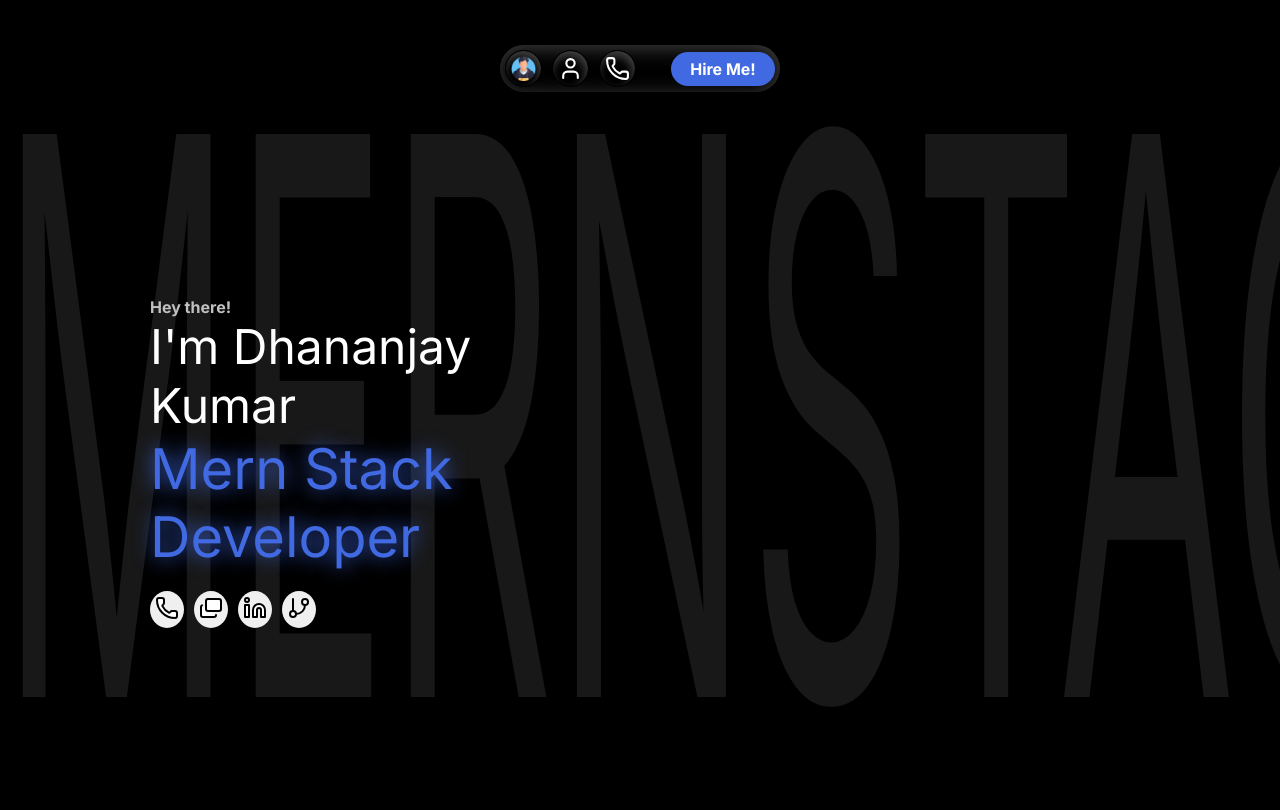
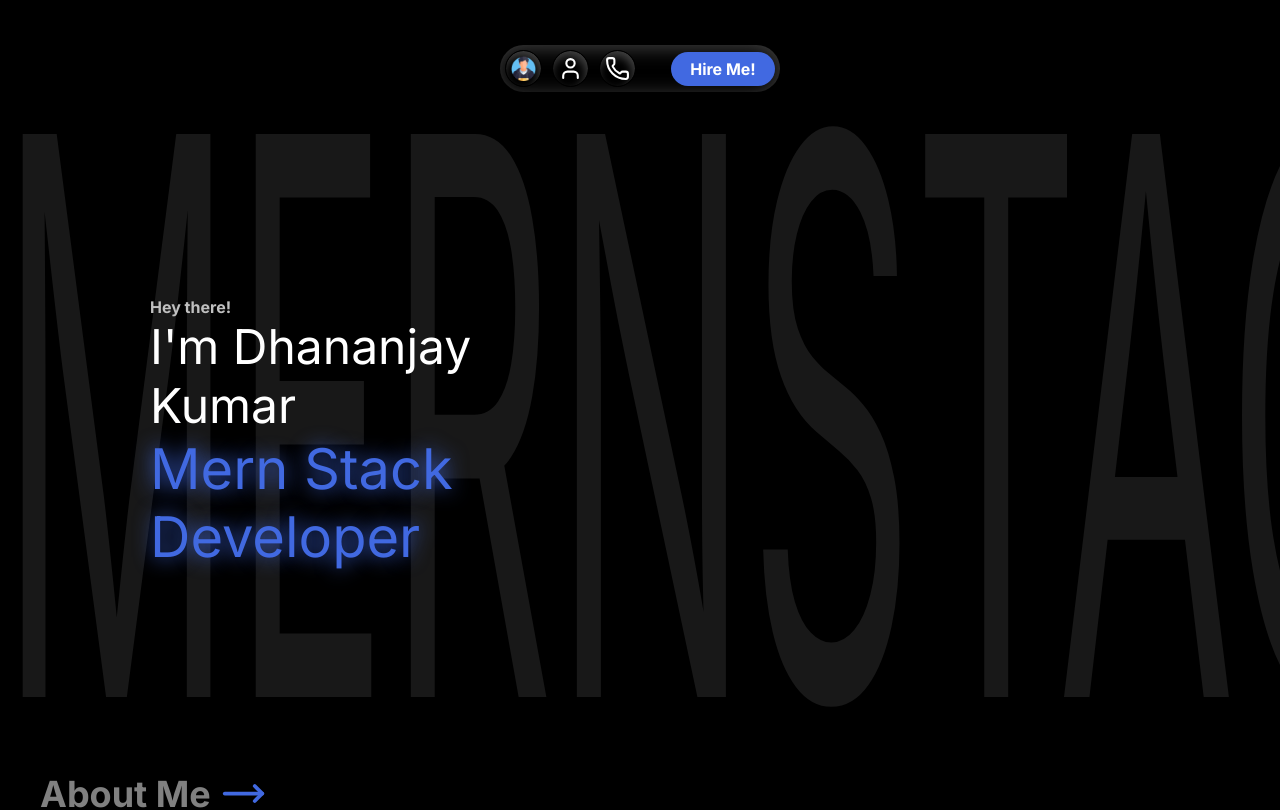
Before and after one commit to DJ-x501/New-Portfolio, a React (Vite) app: page / in a window 1280 px wide. Shown: the top 810 px of the page. Built offline with nearby package versions, Linux system fonts and the light colour scheme.

Commit message:
maybe last changes

```diff
--- a/src/pages/Home.jsx
+++ b/src/pages/Home.jsx
@@ -121,12 +121,12 @@ const Home = () => {
                     <div className="titleText">
                         Mern Stack Developer
                     </div>
-                    <div className="contactText">
+                    {/* <div className="contactText">
                         <button className='btns'><Phone fill='white' color='black' /></button>
                         <button className='btns'><Mails fill='white' color='black' /></button>
                         <button className='btns'><Linkedin fill='white' color='black' /></button>
                         <button className='btns'><GitBranch fill='white' color='black' /></button>
-                    </div>
+                    </div> */}
                 </div>
                 <div className="right">
                     <div className="icon">
```
